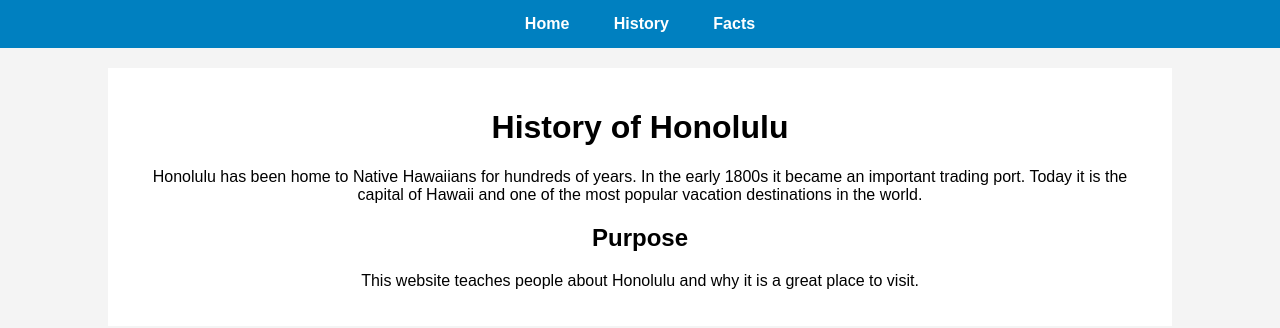
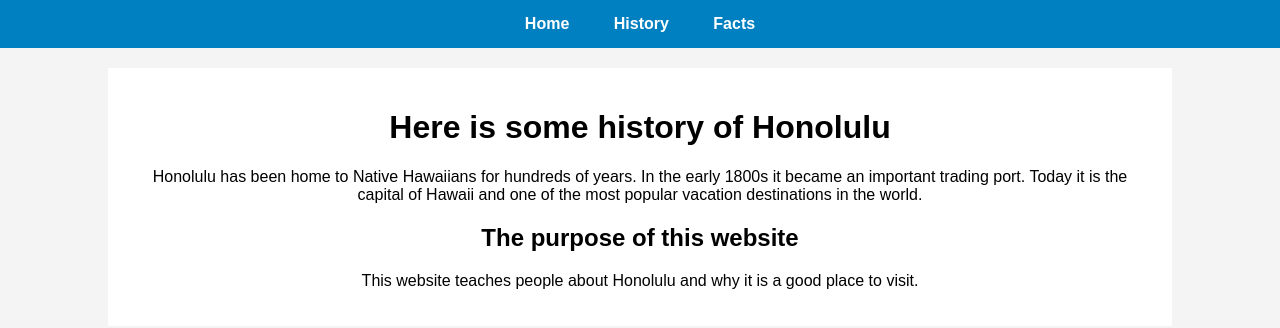
Before and after one commit to katiechen230/final-project, a plain HTML site: page history.html in a window 1280 px wide. Drawn offline with Linux system fonts and the light colour scheme.

Commit message:
Update history content and headings in history.html

```diff
--- a/history.html
+++ b/history.html
@@ -15,7 +15,7 @@
 
 <div class="container">
 
-<h1>History of Honolulu</h1>
+<h1>Here is some history of Honolulu</h1>
 
 <p>
 Honolulu has been home to Native Hawaiians for hundreds of years.
@@ -24,10 +24,10 @@ Today it is the capital of Hawaii and one of the most popular vacation
 destinations in the world.
 </p>
 
-<h2>Purpose</h2>
+<h2>The purpose of this website</h2>
 
 <p>
-This website teaches people about Honolulu and why it is a great place
+This website teaches people about Honolulu and why it is a good place
 to visit.
 </p>
 
```
